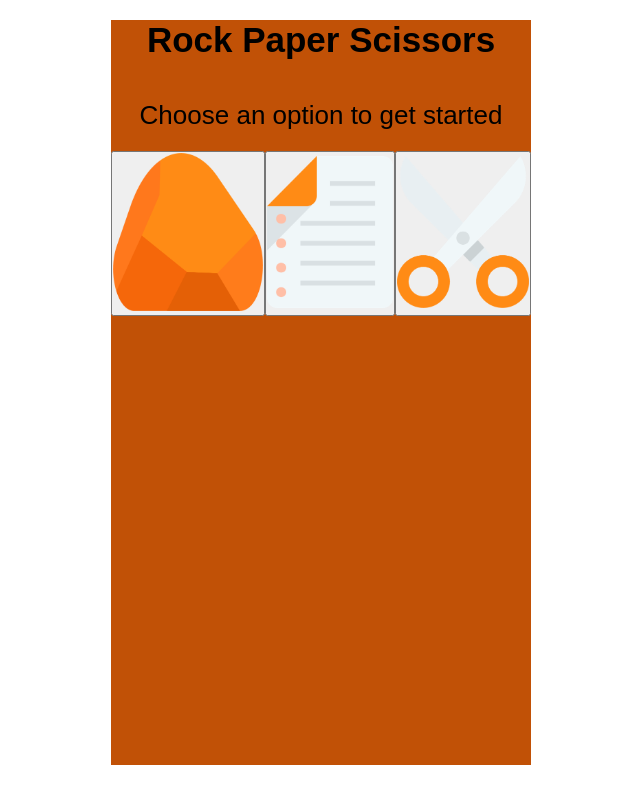
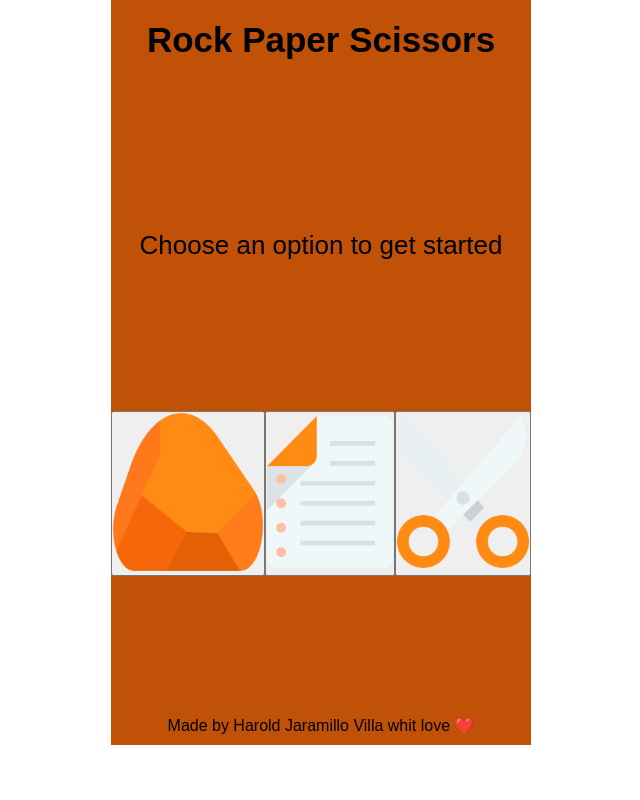
Before and after one commit to haroldjvilla/piedraPapelTijera, a plain HTML site: page index.html in a window 1280 px wide. Shown: the whole page, without its empty margins (319-959 px from the left). Drawn offline with Linux system fonts and the light colour scheme.

Commit message:
adicione un display flex para todo el container, ademas adicione un footer

```diff
--- a/index.html
+++ b/index.html
@@ -35,6 +35,8 @@
             </button>
         </div>
 
+        <footer>Made by Harold Jaramillo Villa whit love ❤️</footer>
+
     </div>
 
 
--- a/style.css
+++ b/style.css
@@ -6,6 +6,10 @@
 
 }
 
+footer{
+    text-align: center;
+    padding: 10px;
+}
 
 .container{
     max-width: 420px;
@@ -13,12 +17,19 @@
     max-height: 745px;
     margin: 0 auto;
     background-color: #c15106;
+    display: flex;
+    flex-direction: column;
+    justify-content: space-between;
 }
 
 h1{
     font-size: 35px;
     text-align: center;
-    margin: 20px;
+    padding: 20px;
+}
+
+#result{
+
 }
 
 #group-btn{
```
